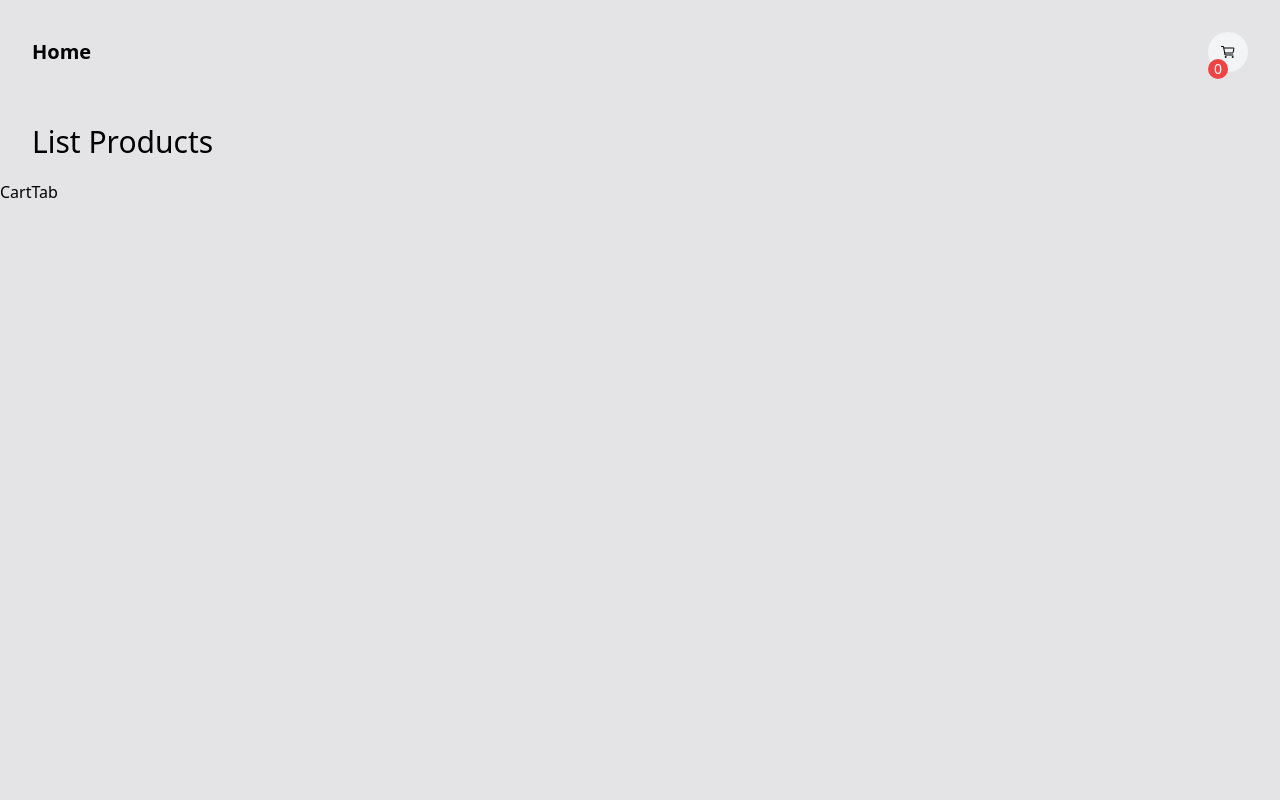
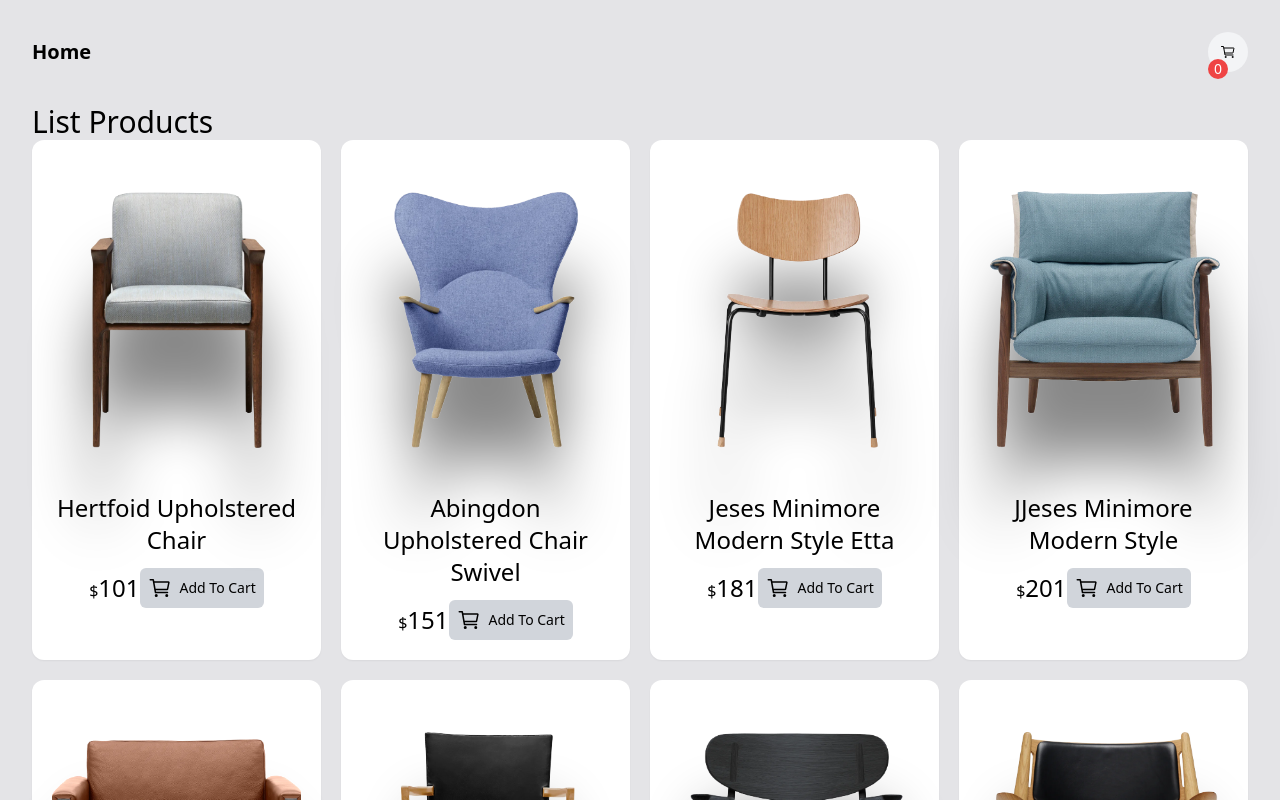
Before and after one commit to Inna-Mykytiuk/simple-product-cart, a React (Vite) app: page / in a window 1280 px wide. Shown: the top 800 px of the page. Built offline with nearby package versions, Linux system fonts and the light colour scheme.

Commit message:
create cards component

```diff
--- a/src/components/ProductCart.tsx
+++ b/src/components/ProductCart.tsx
@@ -1,5 +1,43 @@
 import React from "react";
+import { Link } from "react-router-dom";
+import { IoCartOutline } from "react-icons/io5";
 
-export default function ProductCart() {
-  return <div>ProductCart</div>;
+interface ProductCartProps {
+  data: {
+    id: number;
+    name: string;
+    price: number;
+    image: string;
+    slug: string;
+  };
 }
+
+const ProductCart: React.FC<ProductCartProps> = (props) => {
+  // eslint-disable-next-line @typescript-eslint/no-unused-vars
+  const { id, name, price, image, slug } = props.data;
+  return (
+    <div className="bg-white p-5 rounded-xl shadow-sm">
+      <Link to={slug}>
+        <img
+          src={image}
+          alt={name}
+          className="w-full h-80 object-cover object-top drop-shadow-[0_80px_30px_#0007]"
+        />
+      </Link>
+      <div className="flex flex-col justify-between items-center">
+        <h3 className="text-2xl py-3 text-center font-medium">{name}</h3>
+        <div className="flex justify-between items-center">
+          <p>
+            $<span className="text-2xl font-medium">{price}</span>
+          </p>
+          <button className="bg-gray-300 p-2 rounded-md text-sm hover:bg-gray-400 flex gap-2 items-center">
+            <IoCartOutline className="text-2xl" />
+            Add To Cart
+          </button>
+        </div>
+      </div>
+    </div>
+  );
+};
+
+export default ProductCart;
--- a/src/pages/Details.tsx
+++ b/src/pages/Details.tsx
@@ -1,5 +1,3 @@
-import React from "react";
-
 export default function Details() {
   return (
     <section>
--- a/src/pages/Home.tsx
+++ b/src/pages/Home.tsx
@@ -1,13 +1,17 @@
-import React from "react";
+import ProductCart from "../components/ProductCart";
+import { products } from "../data/products";
 
 export default function Home() {
   return (
     <section>
       <div className="container">
-        <h1 className="text-3xl my-5">List Products</h1>
+        <h1 className="text-3xl">List Products</h1>
+        <div className="grid lg:grid-cols-4 sm:grid-cols-2 gap-5">
+          {products.map((product, key) => (
+            <ProductCart key={key} data={product} />
+          ))}
+        </div>
       </div>
     </section>
   );
 }
-
-//test
```
